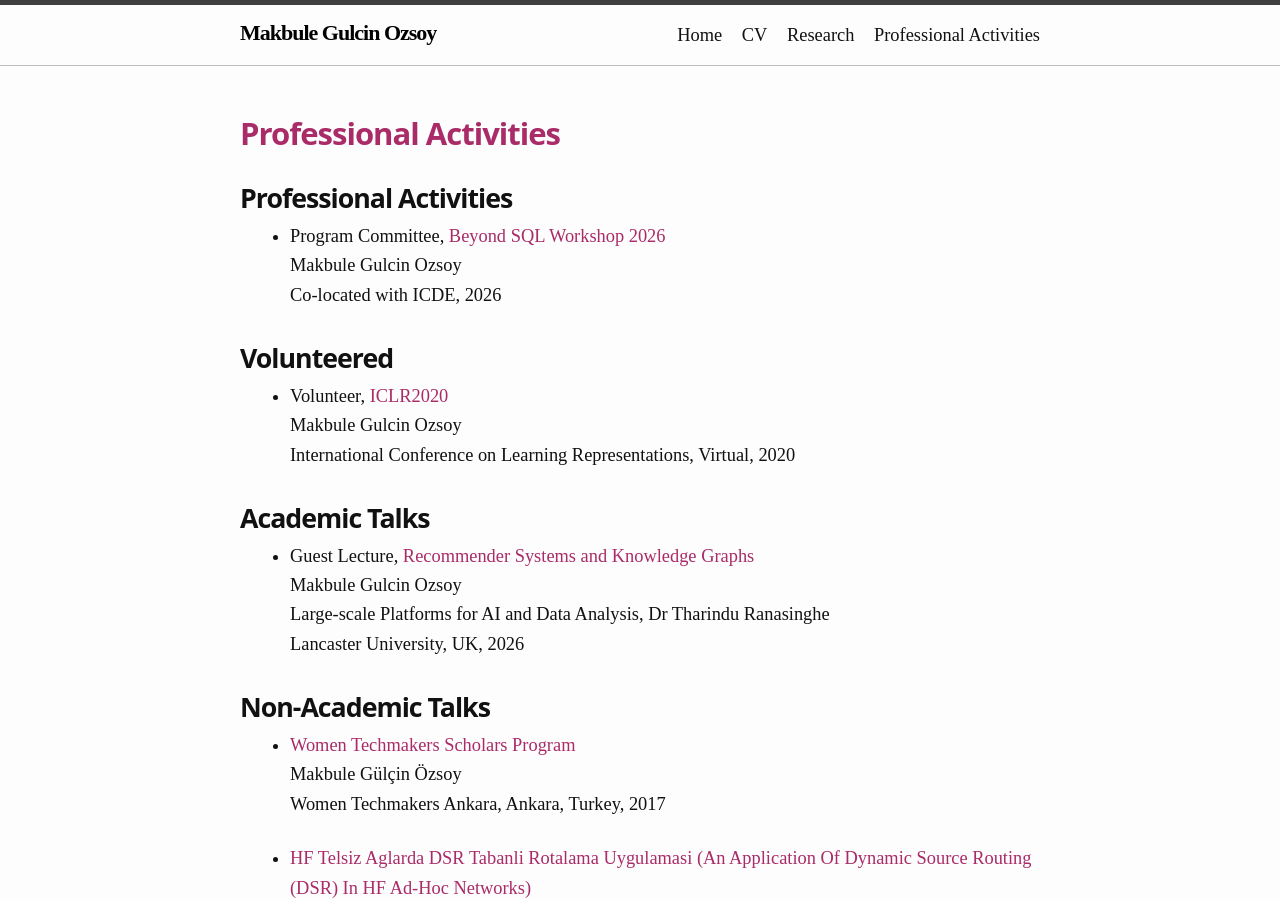
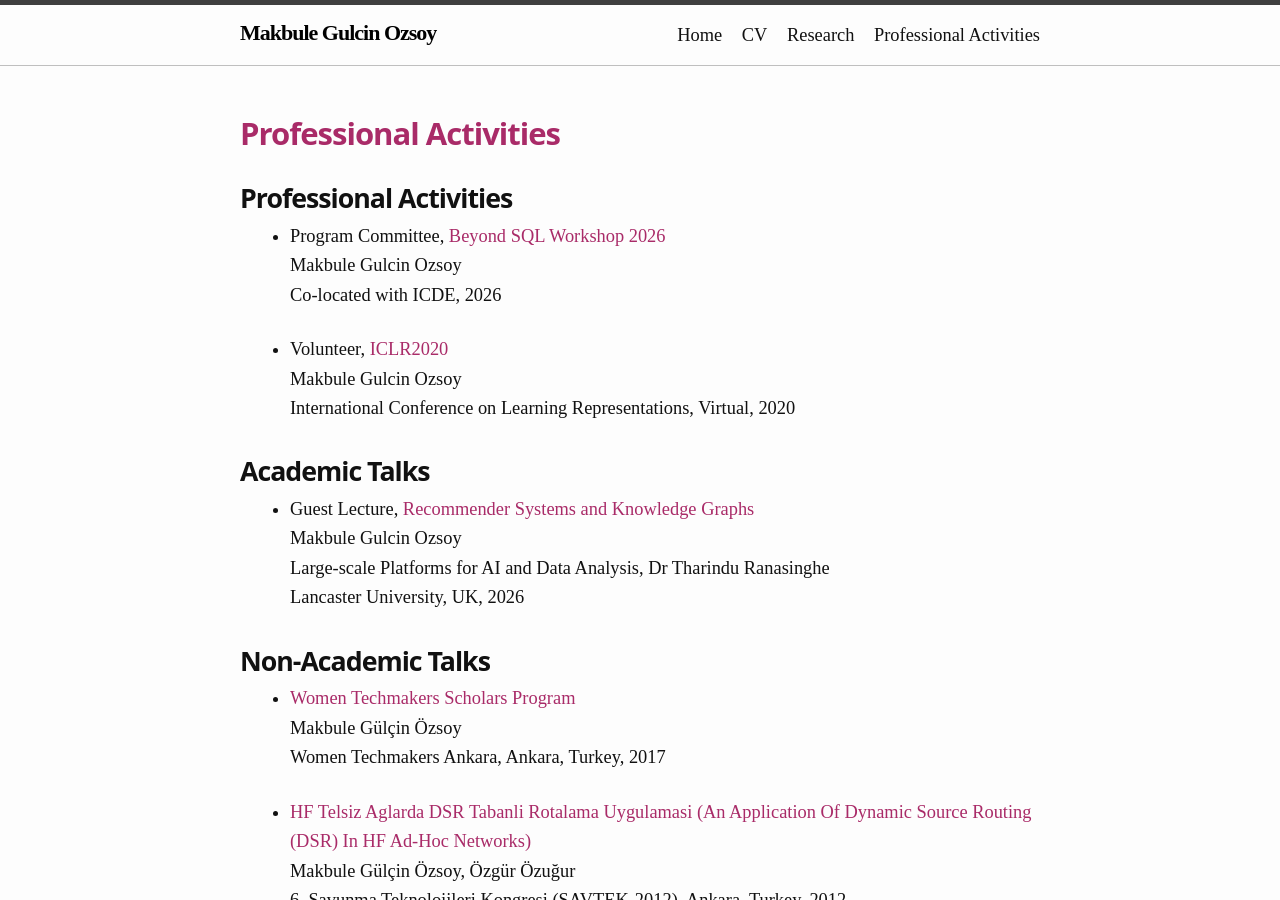
Before and after one commit to mgulcin/mgulcin.github.io, a Jekyll site: the page built from misc.md, in a window 1280 px wide and 900 px high. Built offline with Jekyll 4.4.1, drawn with Linux system fonts in a browser that asks for light colours.

Commit message:
Update misc.md

```diff
--- a/misc.md
+++ b/misc.md
@@ -9,8 +9,6 @@ nav_menu_index: '4'
 * Program Committee, [Beyond SQL Workshop 2026](https://beyond-sql.github.io/)  <br/>
 	Makbule Gulcin Ozsoy  <br/>
 	Co-located with ICDE, 2026
-
-## Volunteered
 
 * Volunteer, [ICLR2020](https://iclr.cc/Conferences/2020/Volunteers) <br/>
 	Makbule Gulcin Ozsoy  <br/>
```
